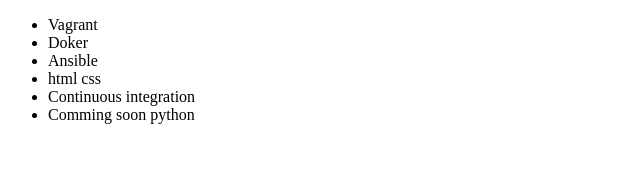
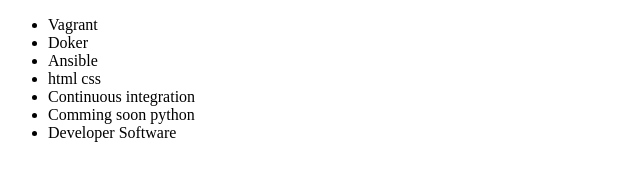
Before and after one commit to Rickypqdkr/Alura_Git, a plain HTML site: page index.html in a window 1280 px wide. Shown: the whole page, without its empty margins (0-640 px from the left). Drawn offline with Linux system fonts and the light colour scheme.

Commit message:
Add Developer Software

```diff
--- a/index.html
+++ b/index.html
@@ -13,6 +13,7 @@
 		<li>html css</li>
 		<li>Continuous integration</li>
 		<li> Comming soon python</li>
+		<li>Developer Software</li>
 	</ul>
 
 </body>
```
